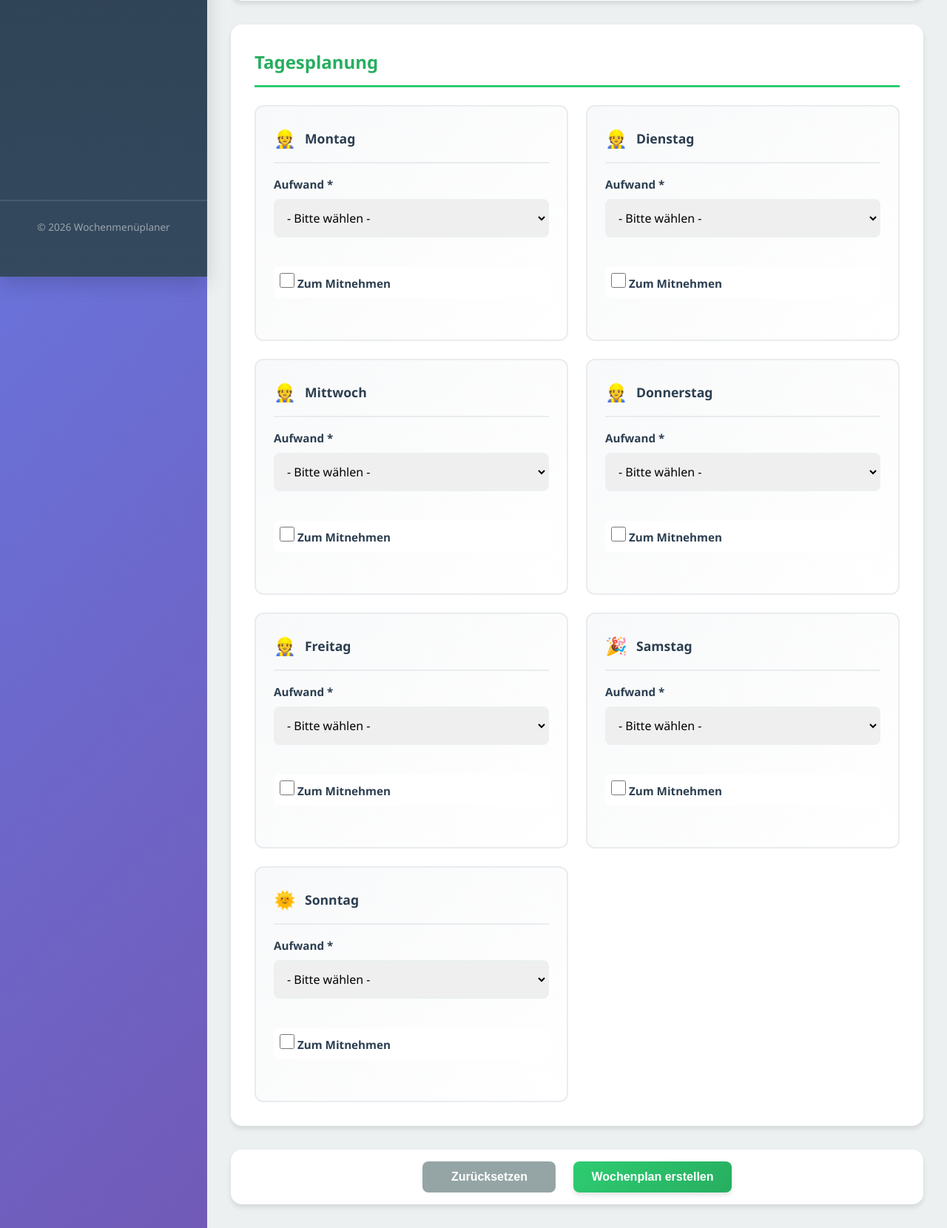
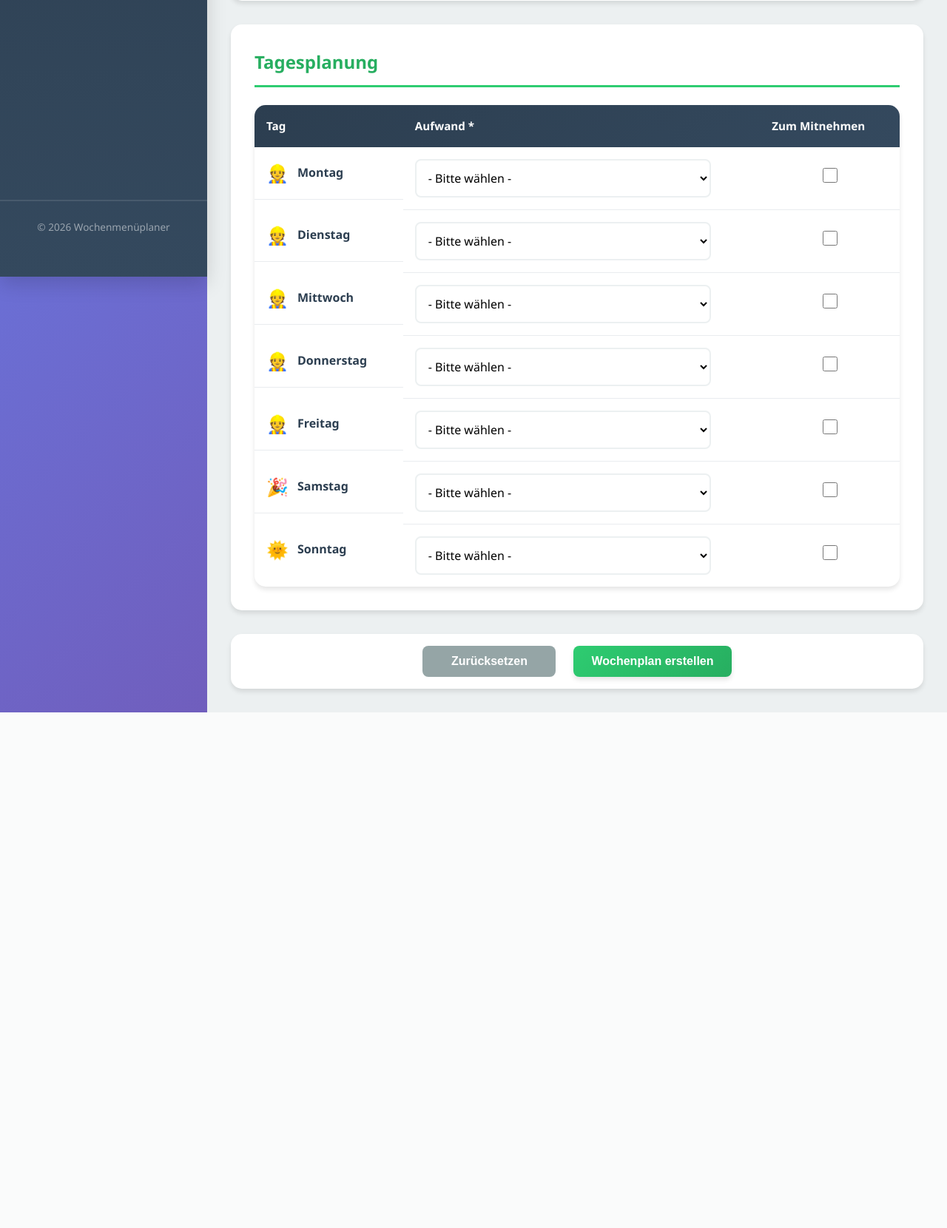
Before and after one commit to erich-teko/lap_project_menu_planner, a FastAPI app: page /week-planner in a window 1280 px wide. Shown: the part 426-2086 px from the top of the page at 74% size. After the commit the page ends 1389 px from the top, so only its background shows below. Run offline with FastAPI, Linux system fonts and the light colour scheme; data comes from the database, SQL or seed files in the repository.

Commit message:
Change week planner setting page from day container to a day table.
So it's mor compact ant the overview is better.

All done by Copilot Agent Claude Sonnet 4.5

```diff
--- a/static/style.css
+++ b/static/style.css
@@ -600,6 +600,89 @@ body {
     gap: 1.5rem;
 }
 
+/* Days Table */
+.days-table {
+    width: 100%;
+    border-collapse: collapse;
+}
+
+.days-table thead {
+    background: linear-gradient(135deg, var(--dark-bg) 0%, #34495e 100%);
+    color: white;
+}
+
+.days-table th {
+    padding: 1rem;
+    text-align: left;
+    font-weight: 600;
+    font-size: 0.95rem;
+}
+
+.days-table td {
+    padding: 1rem;
+    border-bottom: 1px solid #e9ecef;
+}
+
+.days-table tbody tr {
+    transition: background 0.2s ease;
+}
+
+.days-table tbody tr:hover {
+    background: #f8f9fa;
+}
+
+.days-table tbody tr:last-child td {
+    border-bottom: none;
+}
+
+.day-cell {
+    display: flex;
+    align-items: center;
+    gap: 0.75rem;
+    font-weight: 600;
+}
+
+.day-icon {
+    font-size: 1.5rem;
+}
+
+.day-name {
+    color: var(--text-dark);
+    font-size: 1rem;
+}
+
+.days-table select {
+    width: 100%;
+    max-width: 400px;
+    padding: 0.75rem;
+    border: 2px solid #ecf0f1;
+    border-radius: 8px;
+    font-size: 1rem;
+    font-family: inherit;
+    transition: border-color 0.3s ease;
+    background-color: white;
+    cursor: pointer;
+}
+
+.days-table select:focus {
+    outline: none;
+    border-color: var(--primary-color);
+}
+
+.days-table select:hover {
+    border-color: #d0d3d4;
+}
+
+.checkbox-cell {
+    text-align: center;
+}
+
+.checkbox-cell input[type="checkbox"] {
+    width: 20px;
+    height: 20px;
+    cursor: pointer;
+}
+
 .day-card {
     background: linear-gradient(135deg, #f8f9fa 0%, #ffffff 100%);
     border: 2px solid #e9ecef;
@@ -621,17 +704,6 @@ body {
     margin-bottom: 1rem;
     padding-bottom: 0.75rem;
     border-bottom: 2px solid #e9ecef;
-}
-
-.day-icon {
-    font-size: 1.5rem;
-}
-
-.day-name {
-    color: var(--text-dark);
-    font-size: 1.1rem;
-    font-weight: 600;
-    margin: 0;
 }
 
 .day-form {
--- a/templates/week_planner.html
+++ b/templates/week_planner.html
@@ -32,36 +32,37 @@
         <div class="form-card">
             <h2 class="form-section-title">Tagesplanung</h2>
 
-            <div class="days-grid">
-
-
+            <div class="table-container">
+                <table class="days-table">
+                    <thead>
+                        <tr>
+                            <th>Tag</th>
+                            <th>Aufwand *</th>
+                            <th>Zum Mitnehmen</th>
+                        </tr>
+                    </thead>
+                    <tbody>
                         {% for day in week_days %}
-                <div class="day-card">
-                    <div class="day-header">
+                        <tr>
+                            <td class="day-cell">
                                 <span class="day-icon">{{ day.icon }}</span>
-                        <h3 class="day-name">{{ day.name }}</h3>
-                    </div>
-
-                    <div class="day-form">
-                        <div class="form-group">
-                            <label for="effort_level_{{ day.week_day_number }}">Aufwand *</label>
+                                <span class="day-name">{{ day.name }}</span>
+                            </td>
+                            <td>
                                 <select id="effort_level_{{ day.week_day_number }}" name="effort_level_{{ day.week_day_number }}" required>
                                     <option value="">- Bitte wählen -</option>
                                     {% for effort in effort_levels %}
                                     <option value="{{ effort.id }}">{{ effort.name }} ({{ effort.description }})</option>
                                     {% endfor %}
                                 </select>
-                        </div>
-
-                        <div class="form-group">
-                            <label class="checkbox-label-day">
+                            </td>
+                            <td class="checkbox-cell">
                                 <input type="checkbox" id="to_take_away_{{ day.week_day_number }}" name="to_take_away_{{ day.week_day_number }}">
-                                <span>Zum Mitnehmen</span>
-                            </label>
-                        </div>
-                    </div>
-                </div>
+                            </td>
+                        </tr>
                         {% endfor %}
+                    </tbody>
+                </table>
             </div>
         </div>
 
```
Lines whose indentation alone changed are shown as unchanged.
